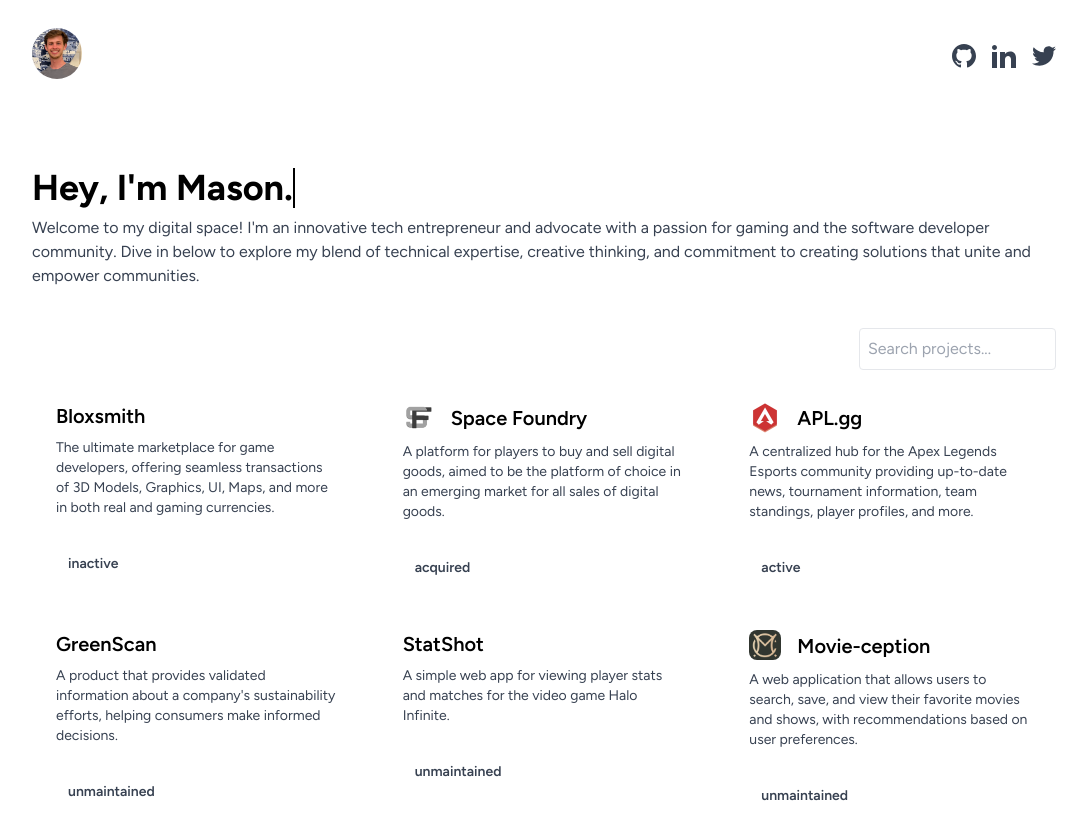
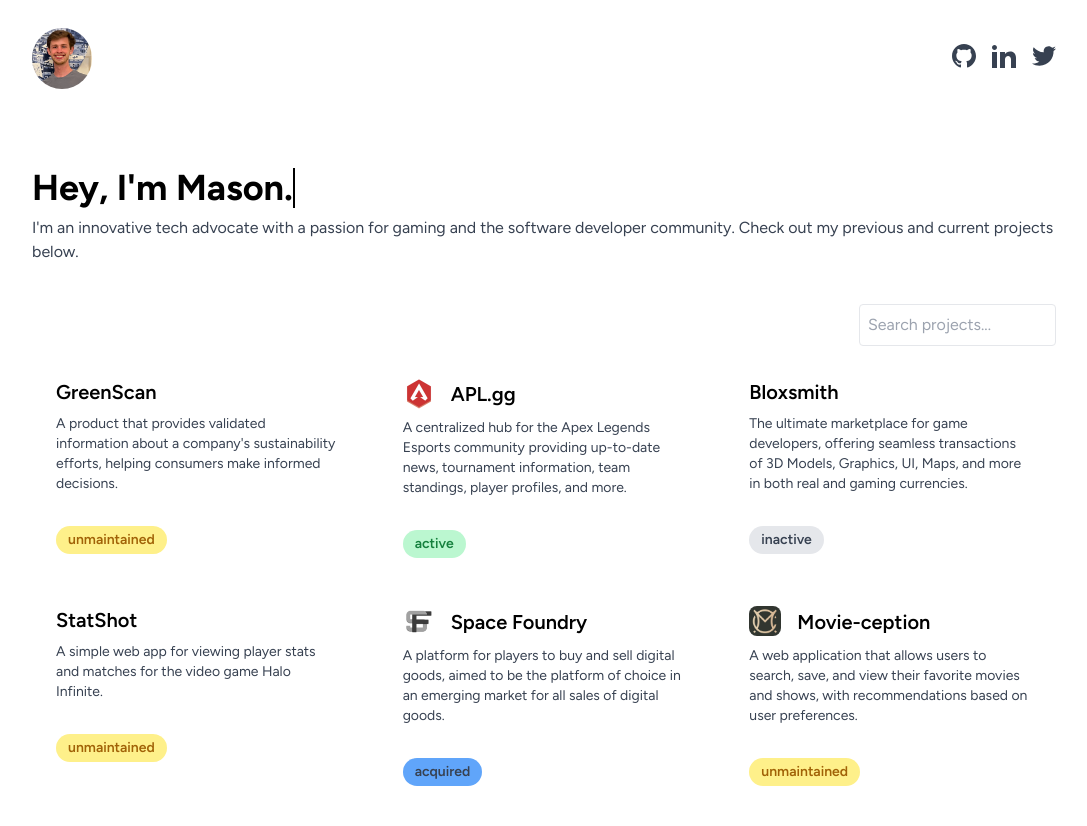
Before and after one commit to masnwilliams/masnwilliams.com, a Next.js app: page / in a window 1280 px wide. Shown: the whole page, without its empty margins (96-1183 px from the left). After the commit the page ends 802 px from the top, so only its background shows below. Built offline with nearby package versions, Linux system fonts and the light colour scheme.

Commit message:
fixed tag highlighting

```diff
--- a/src/app/page.tsx
+++ b/src/app/page.tsx
@@ -32,11 +32,9 @@
 
       <div className={"text-gray-700 text-base"}>
         {/* eslint-disable-next-line react/no-unescaped-entities */}
-        Welcome to my digital space! I'm an innovative tech entrepreneur and
-        advocate with a passion for gaming and the software developer community.
-        Dive in below to explore my blend of technical expertise, creative
-        thinking, and commitment to creating solutions that unite and empower
-        communities.
+        I'm an innovative tech advocate with a passion for gaming and the
+        software developer community. Check out my previous and current projects
+        below.
       </div>
 
       <div className={"mt-10"}>
--- a/src/components/Card.tsx
+++ b/src/components/Card.tsx
@@ -1,10 +1,23 @@
 import Image from "next/image";
 import Link from "next/link";
 import { CardProps } from "@/lib/types";
-import { statusClasses } from "@/lib/utils";
 import { ExternalLinkIcon } from "@/components/Icons";
 
-const Card = ({ title, image, description, link, status }: CardProps) => (
+const Card = ({ title, image, description, link, status }: CardProps) => {
+  const statusClasses = (status: CardProps["status"]) => {
+    switch (status) {
+      case "active":
+        return "bg-green-200 text-green-700";
+      case "inactive":
+        return "bg-gray-200 text-gray-700";
+      case "acquired":
+        return "bg-blue-400 text-blue-600";
+      case "unmaintained":
+        return "bg-yellow-200 text-yellow-700";
+    }
+  };
+
+  return (
     <>
       <Link href={link} target={"_blank"}>
         <div className="max-w-sm rounded-2xl overflow-hidden hover:bg-gray-100 hover:scale-105 transition-all relative group">
@@ -42,5 +55,6 @@
       </Link>
     </>
   );
+};
 
 export default Card;
--- a/src/components/NavBar.tsx
+++ b/src/components/NavBar.tsx
@@ -40,8 +40,8 @@
         <Image
           src={"/mason.png"}
           alt={"Me"}
-          width={50}
-          height={50}
+          width={60}
+          height={60}
           className={"rounded-full"}
         />
       </Link>
--- a/src/lib/const.ts
+++ b/src/lib/const.ts
@@ -1,6 +1,22 @@
 import { CardProps } from "@/lib/types";
 
 export const projects: CardProps[] = [
+  {
+    title: "GreenScan",
+    image: undefined,
+    description:
+      "A product that provides validated information about a company's sustainability efforts, helping consumers make informed decisions.",
+    link: "https://greenscan.vercel.app/",
+    status: "unmaintained",
+  },
+  {
+    title: "APL.gg",
+    image: "/apl-gg.png",
+    description:
+      "A centralized hub for the Apex Legends Esports community providing up-to-date news, tournament information, team standings, player profiles, and more.",
+    link: "https://apl.gg/",
+    status: "active",
+  },
   {
     title: "Bloxsmith",
     image: undefined,
@@ -8,6 +24,14 @@
       "The ultimate marketplace for game developers, offering seamless transactions of 3D Models, Graphics, UI, Maps, and more in both real and gaming currencies.",
     link: "https://bloxsmith.com/",
     status: "inactive",
+  },
+  {
+    title: "StatShot",
+    image: undefined,
+    description:
+      "A simple web app for viewing player stats and matches for the video game Halo Infinite.",
+    link: "https://statshot.vercel.app/",
+    status: "unmaintained",
   },
   {
     title: "Space Foundry",
@@ -18,30 +42,6 @@
     status: "acquired",
   },
   {
-    title: "APL.gg",
-    image: "/apl-gg.png",
-    description:
-      "A centralized hub for the Apex Legends Esports community providing up-to-date news, tournament information, team standings, player profiles, and more.",
-    link: "http://apl.gg/",
-    status: "active",
-  },
-  {
-    title: "GreenScan",
-    image: undefined,
-    description:
-      "A product that provides validated information about a company's sustainability efforts, helping consumers make informed decisions.",
-    link: "https://greenscan.vercel.app/",
-    status: "unmaintained",
-  },
-  {
-    title: "StatShot",
-    image: undefined,
-    description:
-      "A simple web app for viewing player stats and matches for the video game Halo Infinite.",
-    link: "https://statshot.vercel.app/",
-    status: "unmaintained",
-  },
-  {
     title: "Movie-ception",
     image: "/movie-ception.jpg",
     description:
--- a/src/lib/utils.ts
+++ /dev/null
@@ -1,14 +0,0 @@
-import { CardProps } from "@/lib/types";
-
-export const statusClasses = (status: CardProps["status"]) => {
-  switch (status) {
-    case "active":
-      return "bg-green-200 text-green-700";
-    case "inactive":
-      return "bg-gray-200 text-gray-700";
-    case "unmaintained":
-      return "bg-yellow-200 text-yellow-700";
-    case "acquired":
-      return "bg-blue-400 text-blue-600";
-  }
-};
--- a/tailwind.config.js
+++ b/tailwind.config.js
@@ -1,18 +1,9 @@
 /** @type {import('tailwindcss').Config} */
 module.exports = {
   content: [
-    './src/pages/**/*.{js,ts,jsx,tsx,mdx}',
-    './src/components/**/*.{js,ts,jsx,tsx,mdx}',
-    './src/app/**/*.{js,ts,jsx,tsx,mdx}',
+    "./src/pages/**/*.{js,ts,jsx,tsx,mdx}",
+    "./src/components/**/*.{js,ts,jsx,tsx,mdx}",
+    "./src/app/**/*.{js,ts,jsx,tsx,mdx}",
   ],
-  theme: {
-    extend: {
-      backgroundImage: {
-        'gradient-radial': 'radial-gradient(var(--tw-gradient-stops))',
-        'gradient-conic':
-          'conic-gradient(from 180deg at 50% 50%, var(--tw-gradient-stops))',
-      },
-    },
-  },
   plugins: [],
-}
+};
```
Lines whose indentation alone changed are shown as unchanged.
